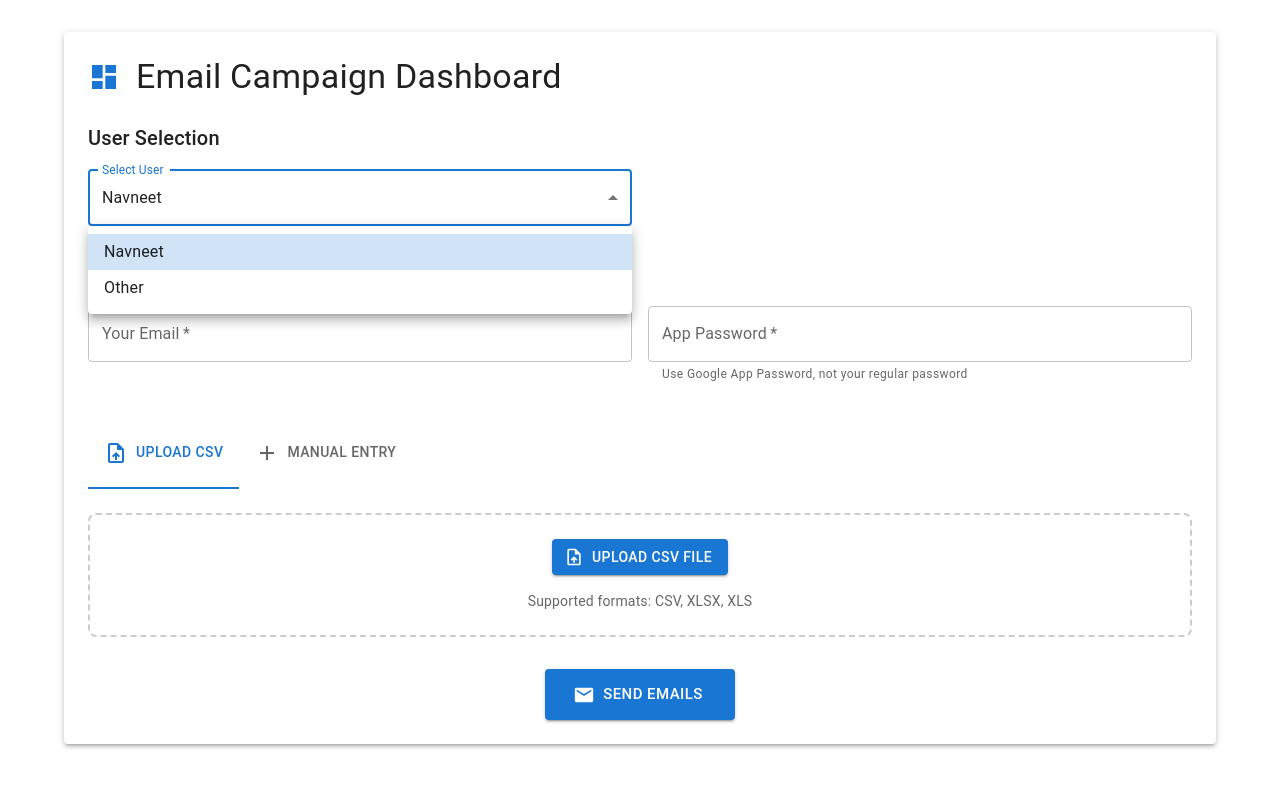
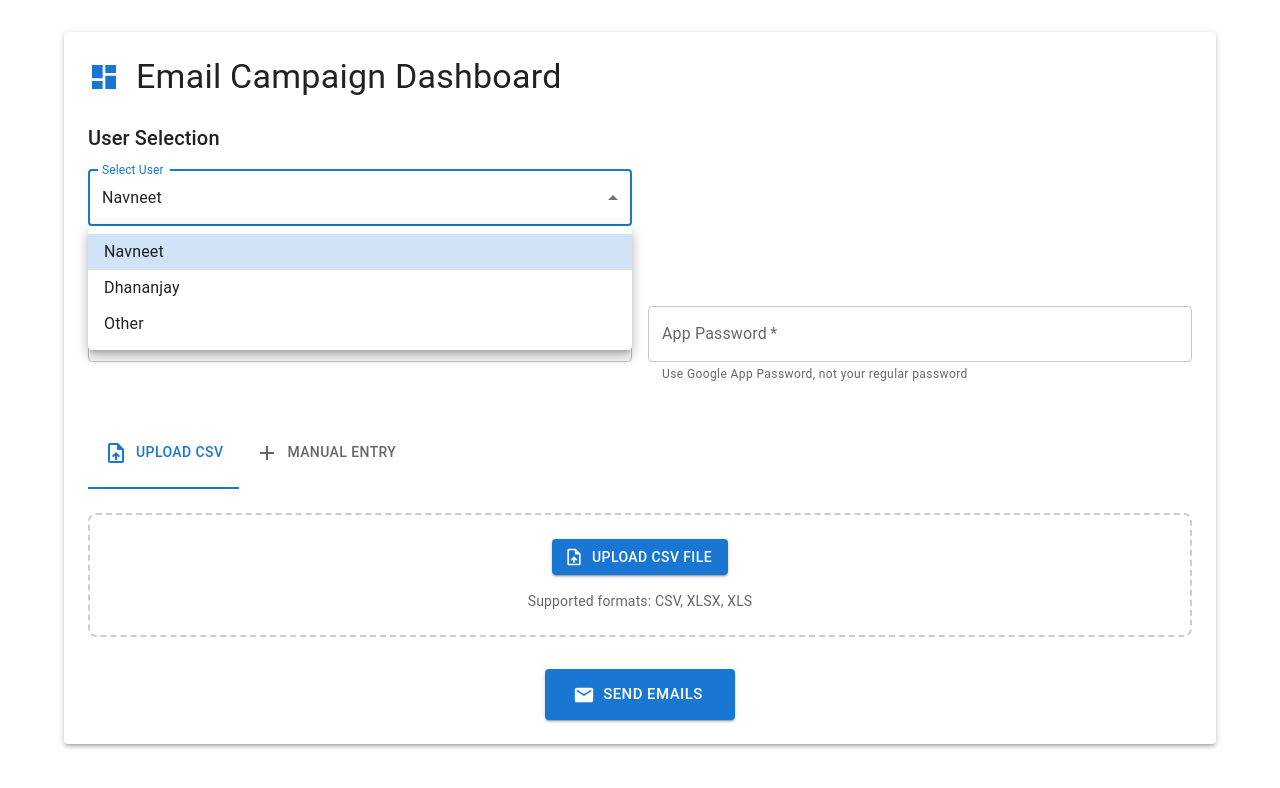
Before and after one commit to navneetkhandelwal/email-frontend, a React (Create React App) app: page / in a window 1280 px wide. Both pictures are taken after a click on the element "Navneet". Shown: the top 788 px of the page. Built offline with nearby package versions, Linux system fonts and the light colour scheme.

Commit message:
adding me

```diff
--- a/src/App.js
+++ b/src/App.js
@@ -248,6 +248,7 @@ function App() {
                 onChange={handleUserChange}
               >
                 <MenuItem value="navneet">Navneet</MenuItem>
+                <MenuItem value="dhananjay">Dhananjay</MenuItem>
                 <MenuItem value="other">Other</MenuItem>
               </Select>
             </FormControl>
```
